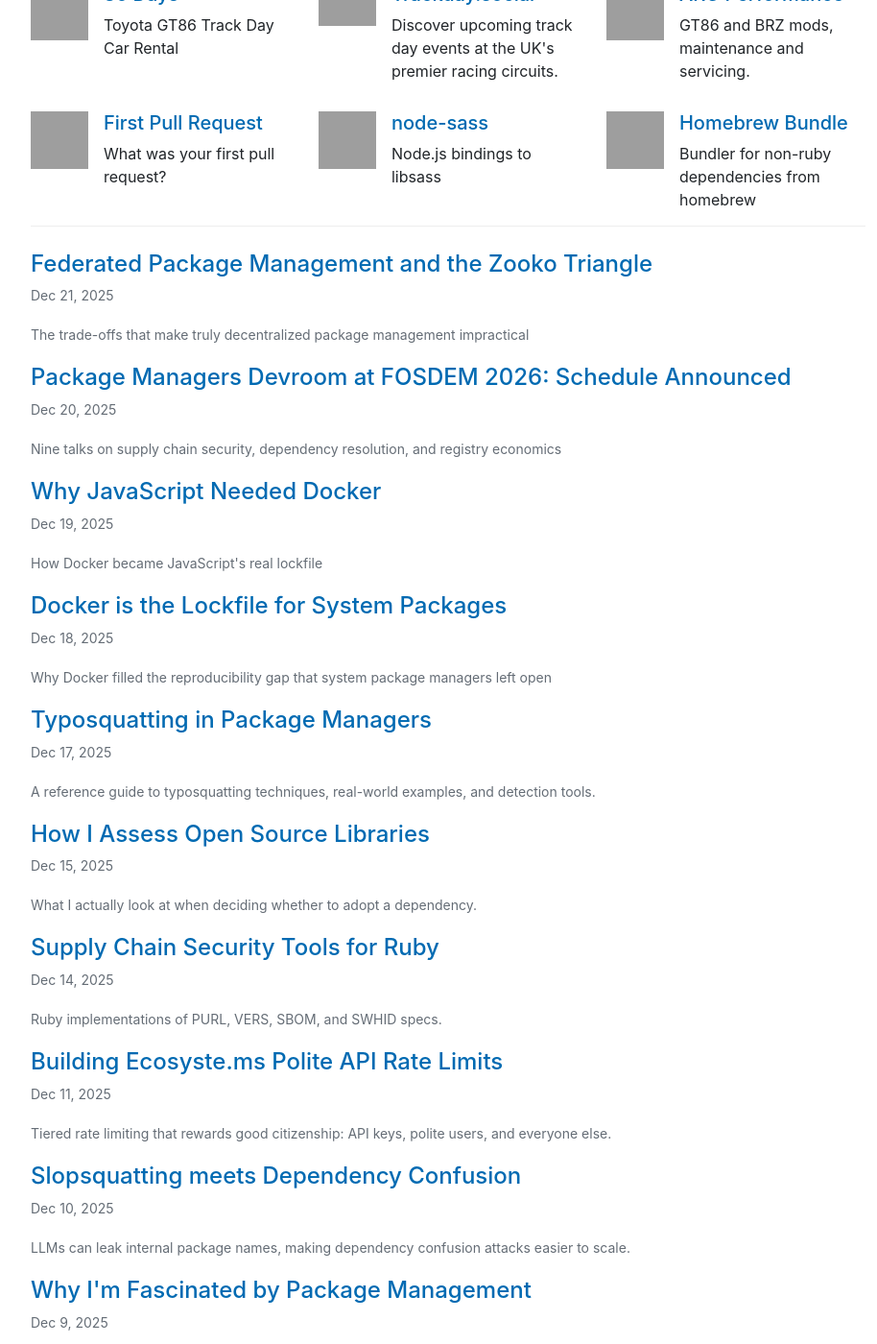
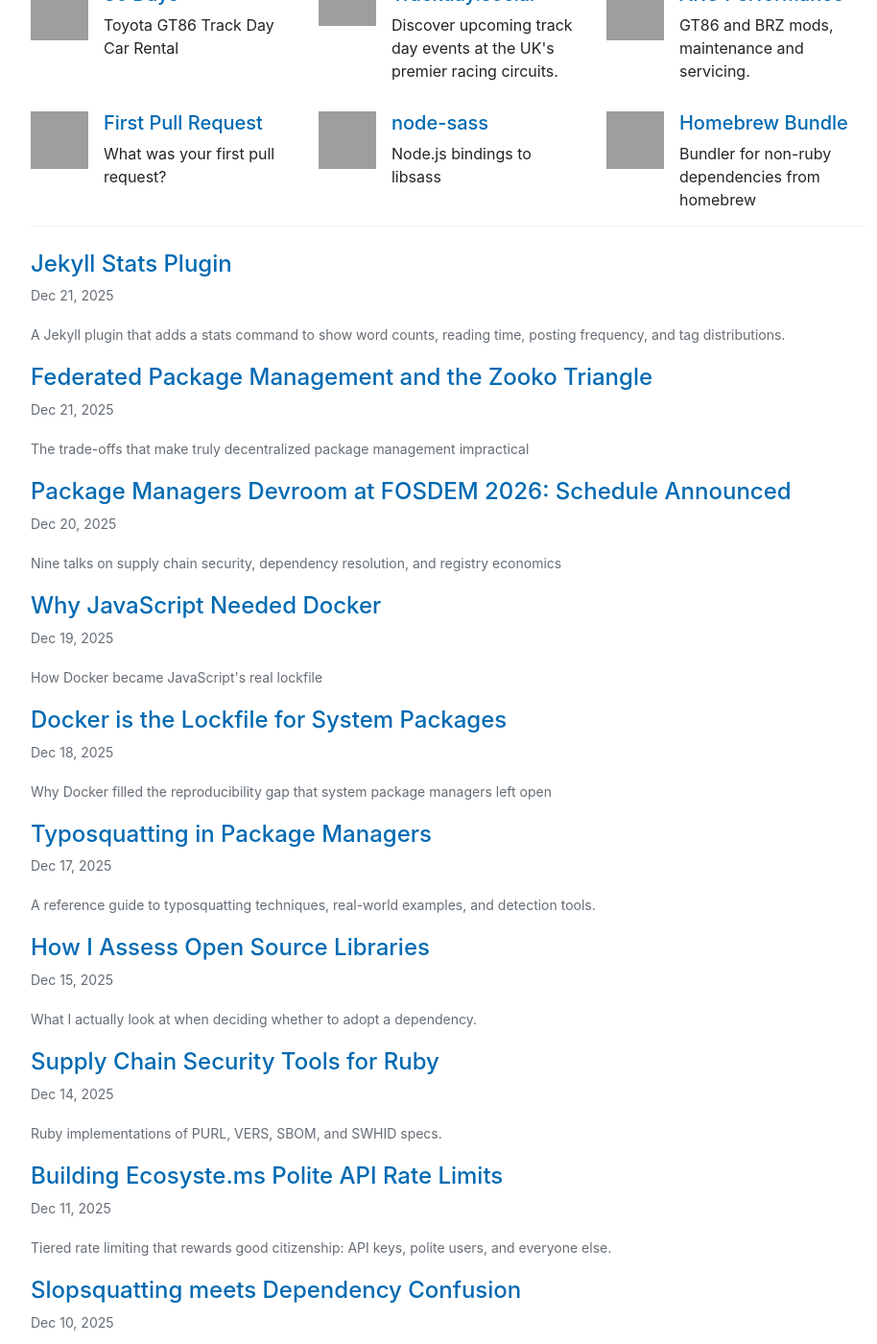
Before and after one commit to andrew/nesbitt.io, a Jekyll site: the page built from index.md, in a window 1280 px wide and 1400 px high, scrolled down 448 px, cut to the strip 0-1400 px from the top of the window. Shown: the whole strip at 96% size, without its empty margins (173-1087 px from the left). Built offline with Jekyll 4.4.1, drawn with Linux system fonts in a browser that asks for light colours; some of the changed lines change nothing that is shown; some of the changed text lies outside the part shown; grey boxes are pictures that could not be loaded.

Commit message:
Add Jekyll Stats Plugin post

````diff
--- a/_data/stats.json
+++ b/_data/stats.json
@@ -1,18 +1,18 @@
 {
-  "generated_at": "2025-12-21T10:35:16Z",
-  "total_posts": 28,
-  "total_words": 34583,
-  "reading_minutes": 173,
-  "average_words": 1235,
+  "generated_at": "2025-12-21T10:42:17Z",
+  "total_posts": 29,
+  "total_words": 34741,
+  "reading_minutes": 174,
+  "average_words": 1198,
   "longest_post": {
     "title": "Package Management Papers",
     "url": "/2025/11/13/package-management-papers.html",
     "words": 5788
   },
   "shortest_post": {
-    "title": "Supply Chain Security Tools for Ruby",
-    "url": "/2025/12/14/supply-chain-security-tools-for-ruby.html",
-    "words": 317
+    "title": "Jekyll Stats Plugin",
+    "url": "/2025/12/21/jekyll-stats-plugin.html",
+    "words": 158
   },
   "first_post": {
     "title": "Exploring Unseen Open Source Infrastructure",
@@ -20,8 +20,8 @@
     "date": "2017-02-24"
   },
   "last_post": {
-    "title": "Federated Package Management and the Zooko Triangle",
-    "url": "/2025/12/21/federated-package-management.html",
+    "title": "Jekyll Stats Plugin",
+    "url": "/2025/12/21/jekyll-stats-plugin.html",
     "date": "2025-12-21"
   },
   "years_active": 8.8,
@@ -29,7 +29,7 @@
   "posts_by_year": [
     {
       "year": 2025,
-      "count": 22
+      "count": 23
     },
     {
       "year": 2024,
@@ -51,7 +51,7 @@
   "posts_by_month": [
     {
       "month": "2025-12",
-      "count": 14
+      "count": 15
     },
     {
       "month": "2025-11",
@@ -79,7 +79,7 @@
     }
   ],
   "posts_by_day_of_week": {
-    "sunday": 4,
+    "sunday": 5,
     "monday": 4,
     "tuesday": 2,
     "wednesday": 3,
@@ -94,7 +94,7 @@
     },
     {
       "name": "open source",
-      "count": 10
+      "count": 11
     },
     {
       "name": "security",
@@ -106,6 +106,10 @@
     },
     {
       "name": "github",
+      "count": 3
+    },
+    {
+      "name": "ruby",
       "count": 3
     },
     {
@@ -133,10 +137,6 @@
       "count": 2
     },
     {
-      "name": "ruby",
-      "count": 2
-    },
-    {
       "name": "apisix",
       "count": 1
     },
@@ -153,10 +153,6 @@
       "count": 1
     },
     {
-      "name": "fosdem",
-      "count": 1
-    },
-    {
       "name": "taxonomy",
       "count": 1
     },
@@ -170,6 +166,10 @@
     },
     {
       "name": "maintainers",
+      "count": 1
+    },
+    {
+      "name": "fosdem",
       "count": 1
     },
     {
--- /dev/null
+++ b/_posts/2025-12-21-jekyll-stats-plugin.md
@@ -0,0 +1,61 @@
+---
+layout: post
+title: Jekyll Stats Plugin
+date: 2025-12-21 10:37 +0000
+description: A Jekyll plugin that adds a stats command to show word counts, reading time, posting frequency, and tag distributions.
+tags:
+  - open source
+  - ruby
+---
+
+Jekyll doesn't have a built-in way to see how many words you've written, so I made [jekyll-stats](https://github.com/andrew/jekyll-stats).
+
+There are existing plugins like [jekyll-posts-word-count](https://github.com/mattgemmell/Jekyll-Posts-Word-Count) which use Liquid tags, and Raymond Camden wrote about [generating stats with JSON and Vue.js](https://www.raymondcamden.com/2018/07/21/building-a-stats-page-for-jekyll-blogs). I wanted something simpler: a CLI command that just prints stats, with optional JSON output for a pure Liquid page.
+
+Example output:
+
+```
+📊 Site Statistics
+───────────────────────────────────
+Posts: 28 (34,583 words, ~2h 53m read time)
+Avg: 1235 words | Longest: "Package Management Papers" (5,788 words)
+First: 2017-02-24 | Last: 2025-12-21 (8.8 years)
+Frequency: 0.3 posts/month
+
+Posts by Year:
+  2025: ████████████████████ 22
+  2024: █ 1
+  2023: █ 1
+  2018: ██ 2
+  2017: ██ 2
+
+Top 10 Tags:
+  package-managers (20) | open source (10) | security (6) ...
+───────────────────────────────────
+```
+
+The plugin calculates word counts, reading time, posting frequency, and tag distributions. It groups posts by year, month, and day of week.
+
+Add it to your Gemfile:
+
+```ruby
+group :jekyll_plugins do
+  gem "jekyll-stats"
+end
+```
+
+The `--save` flag writes stats to `_data/stats.json`. This lets you build a stats page with pure Liquid templates. I built a [stats page](https://nesbitt.io/stats) that pulls from this data ([template source](https://github.com/andrew/nesbitt.io/blob/master/stats.html)).
+
+To keep stats fresh, I added a git pre-commit hook:
+
+```bash
+#!/bin/sh
+bundle exec jekyll stats --save
+git add _data/stats.json
+```
+
+Now every commit updates the stats automatically.
+
+Word counting aims to be accurate. It strips HTML tags, code blocks, and markdown syntax before counting. Reading time assumes 200 words per minute.
+
+Source: [github.com/andrew/jekyll-stats](https://github.com/andrew/jekyll-stats)
````
